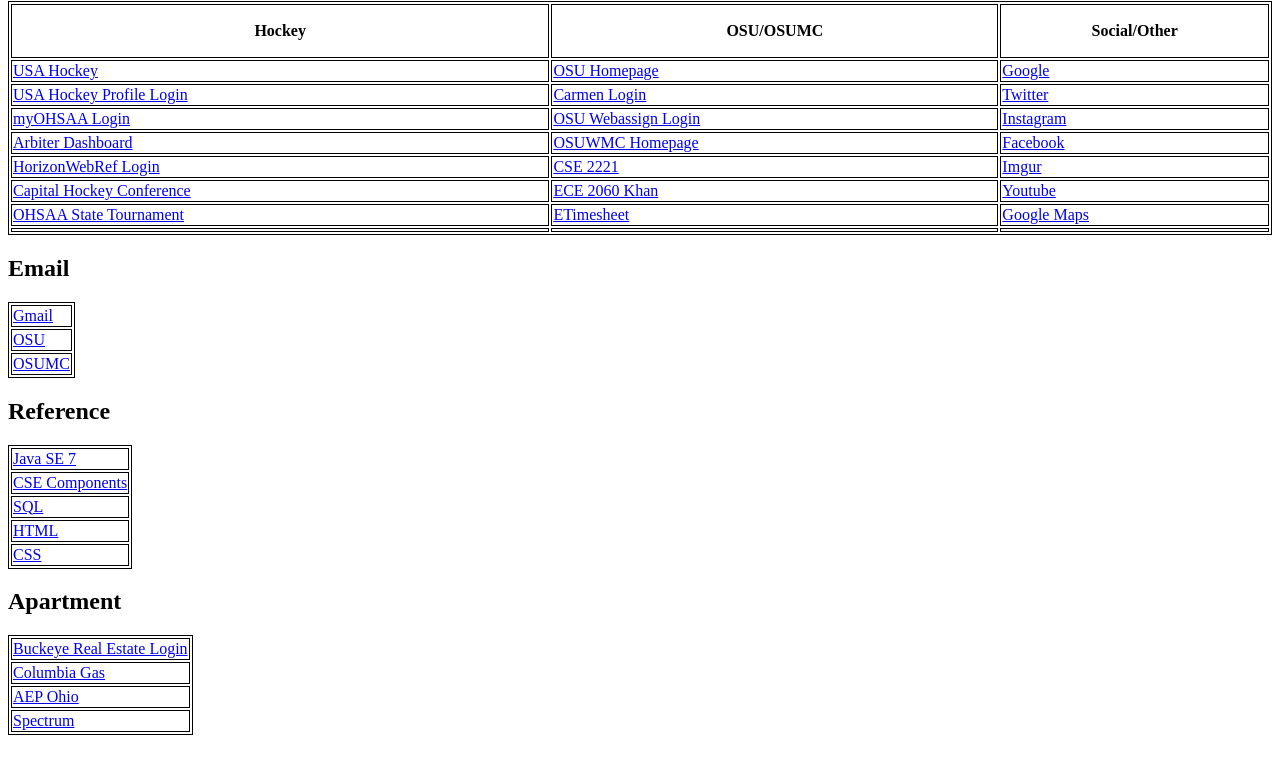
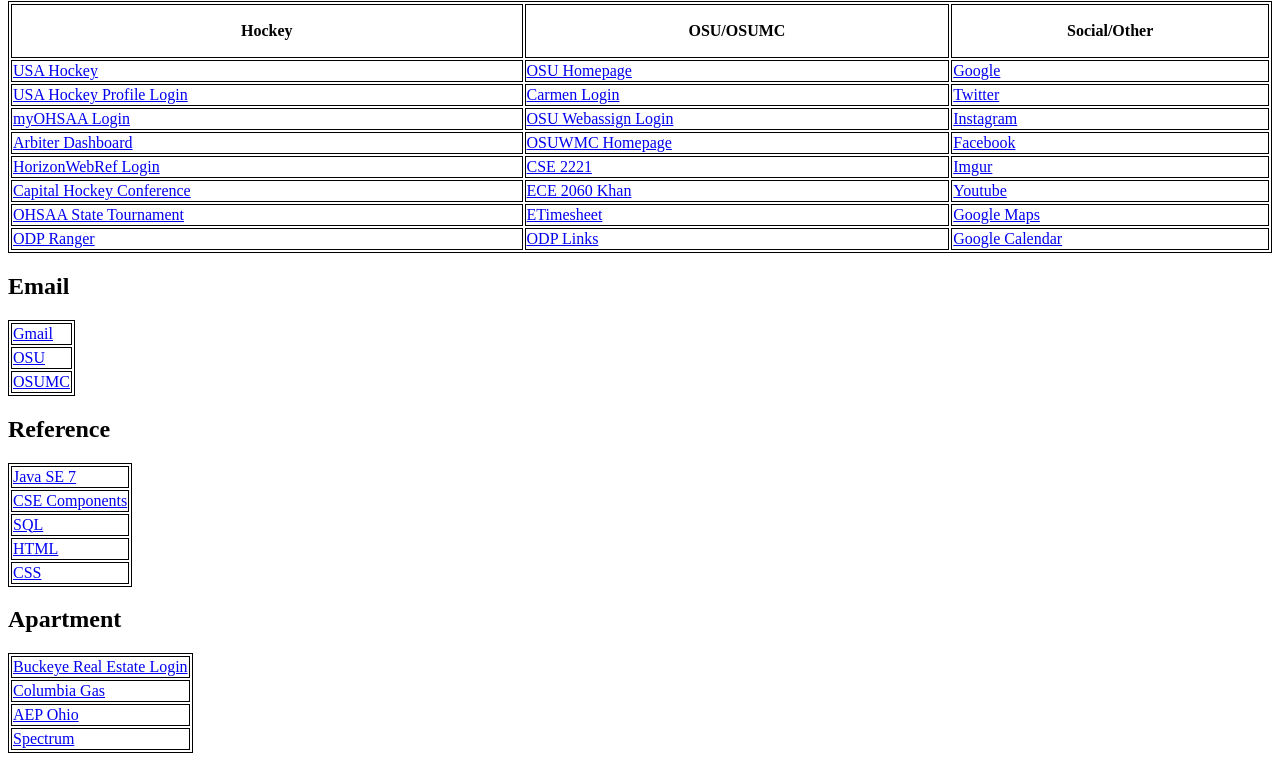
Before and after one commit to atzawada/atzawada.github.io, a plain HTML site: page HomePage/index.html in a window 1280 px wide. Shown: the part 79-840 px from the top of the page. Drawn offline with Linux system fonts and the light colour scheme.

Commit message:
New Links

```diff
--- a/HomePage/index.html
+++ b/HomePage/index.html
@@ -52,9 +52,9 @@
       <td><a href="https://maps.google.com">Google Maps</a></td>
     </tr>
     <tr>
-      <td></td>
-      <td></td>
-      <td></td>
+      <td><a href="https://secure.oswebs.com/usahjr/officials/dir.asp">ODP Ranger</td></td>
+      <td><a href="https://odplinks.com">ODP Links</a></td>
+      <td><a href="https://calendar.google.com">Google Calendar</a></td>
     </tr>
   </table>
 </div>
```
